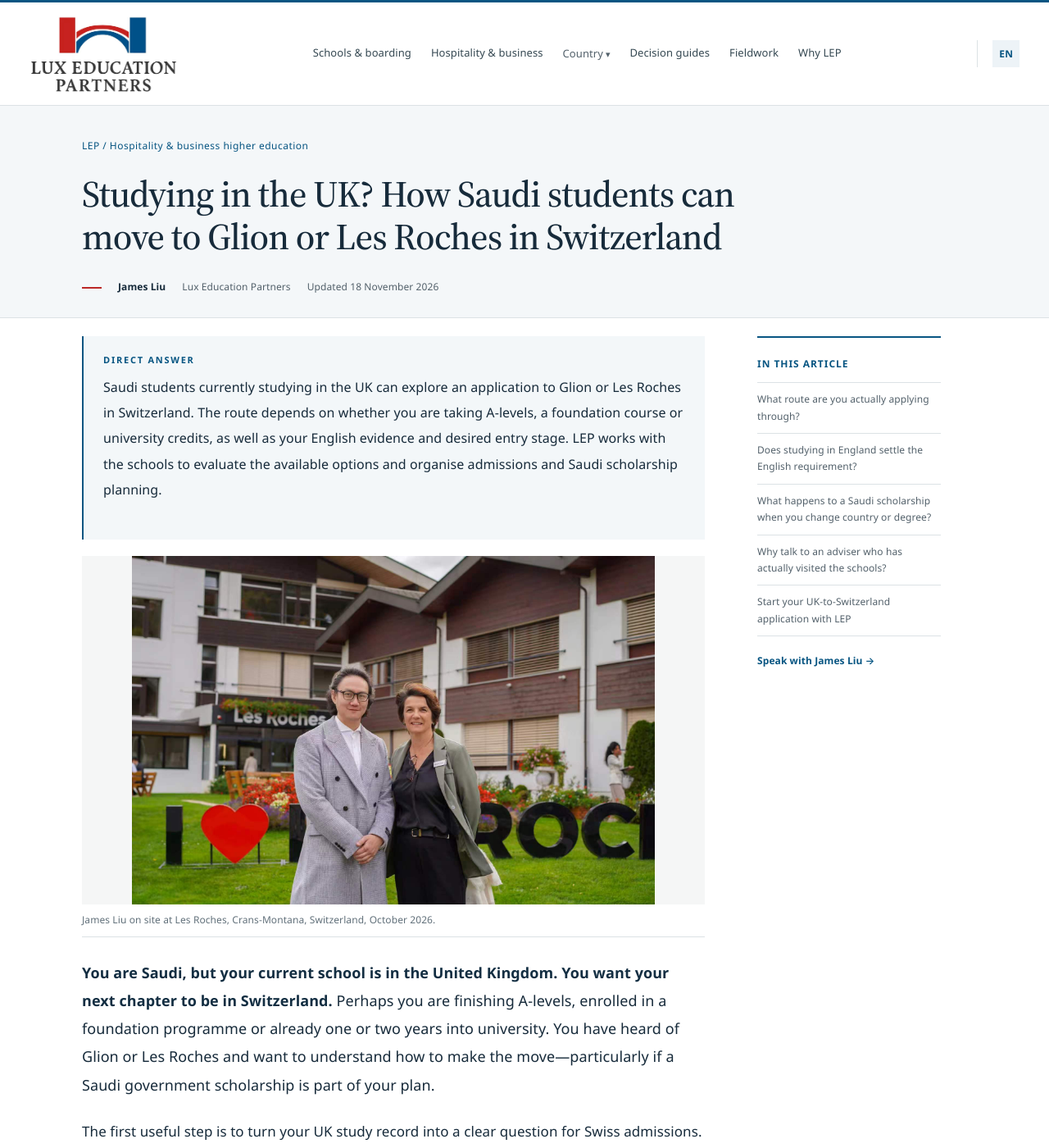
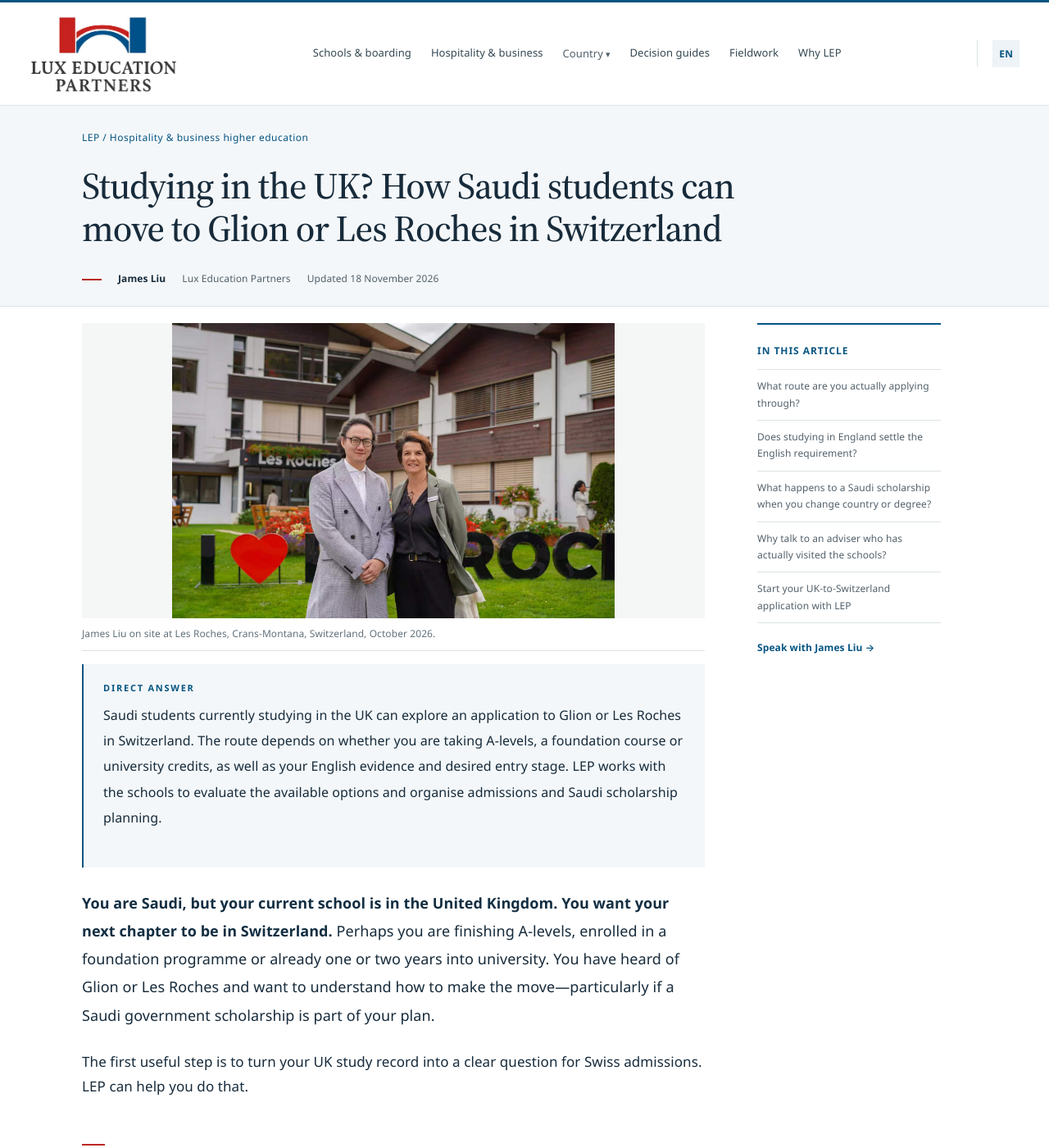
Before and after one commit to CharlieThomasMunger/LEP, a Jekyll site: the page built from _posts/2026-11-18-saudi-student-uk-to-swiss-hospitality-scholarship-en.md, in a window 1280 px wide and 1400 px high. Shown: the whole window at 82% size. Built offline with Jekyll 4.4.1, drawn with Linux system fonts in a browser that asks for light colours.

Commit message:
Show Saudi scholarship school-visit photography in first viewport and refresh CSS

```diff
--- a/_layouts/default.html
+++ b/_layouts/default.html
@@ -110,7 +110,7 @@
 {%- endif %}
 
 <link rel="stylesheet" href="{{ '/assets/site.css' | relative_url }}">
-<link rel="stylesheet" href="{{ '/assets/editorial.css?v=20261117-video-defer' | relative_url }}">
+<link rel="stylesheet" href="{{ '/assets/editorial.css?v=20261118-lead-visit-photo' | relative_url }}">
 <script src="{{ '/assets/editorial.js?v=20261026-context' | relative_url }}" defer></script>
 {% if page.home_refresh %}<link rel="stylesheet" href="{{ '/assets/homepage.css?v=20261027-family-support' | relative_url }}">
 <script src="{{ '/assets/homepage.js?v=20260929-1' | relative_url }}" defer></script>{% endif %}
--- a/assets/editorial.css
+++ b/assets/editorial.css
@@ -107,16 +107,16 @@ article.node .article-photo img{border-radius:0;height:auto;max-height:740px;obj
 article.node .article-photo.portrait{max-width:490px;margin-left:auto;margin-right:auto}
 article.node .article-photo figcaption{font-size:12px;line-height:1.75;color:#62717b;padding:10px 0 0;margin:0;border-bottom:1px solid var(--line);padding-bottom:12px}
 /* Real school visits near the opening of high-intent scholarship guides. */
-article.node.node-with-lead-visit .article-masthead{padding-bottom:26px;margin-bottom:22px}
+article.node.node-with-lead-visit .article-masthead{padding-top:28px;padding-bottom:22px;margin-bottom:20px}
 article.node .lead-visit-opening{display:flex;flex-direction:column;gap:0;margin:0 0 26px}
-article.node .lead-visit-opening .answer{margin:0 0 20px;padding:20px 24px}
-article.node .lead-visit-opening .article-photo--lead{margin:0}
-article.node .lead-visit-opening .article-photo--lead img{display:block;width:100%;height:auto;max-height:425px;object-fit:contain;background:#f5f6f6}
+article.node .lead-visit-opening .answer{margin:0;padding:20px 24px}
+article.node .lead-visit-opening .article-photo--lead{order:-1;margin:0 0 16px}
+article.node .lead-visit-opening .article-photo--lead img{display:block;width:100%;height:auto;max-height:360px;object-fit:contain;background:#f5f6f6}
 article.node .lead-visit-opening .article-photo--lead figcaption{font-size:12px;padding-top:8px;padding-bottom:10px}
 @media(max-width:650px){
  article.node.node-with-lead-visit .article-masthead{padding-bottom:22px;margin-bottom:16px}
- article.node .lead-visit-opening .article-photo--lead{order:-1;margin-bottom:15px}
- article.node .lead-visit-opening .article-photo--lead img{max-height:330px}
+ article.node .lead-visit-opening .article-photo--lead{margin-bottom:15px}
+ article.node .lead-visit-opening .article-photo--lead img{max-height:300px}
  article.node .lead-visit-opening .answer{margin:0;padding:17px 18px}
 }
 .field-shot img{height:auto}
```
